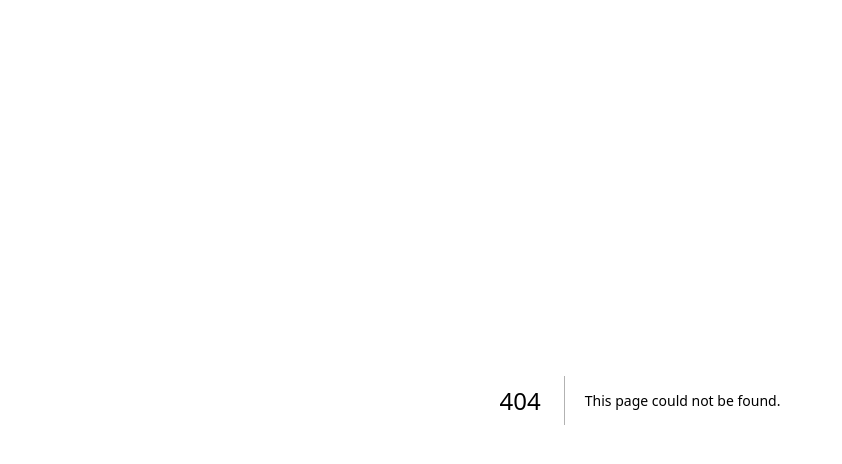
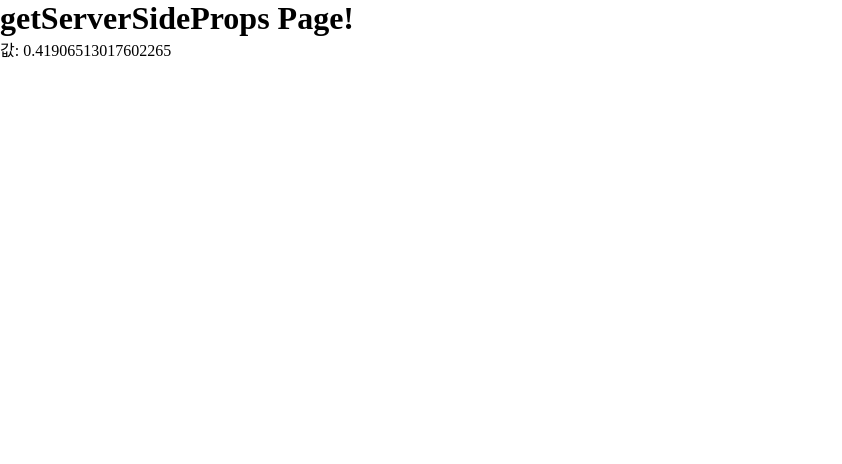
Before and after one commit to mieumje/nextjs-map, a Next.js app: page /section1/getServerSideProps in a window 1280 px wide. Before the commit this address had no page. Shown: the top 464 px of the page, without its empty margins (0-842 px from the left). Built offline with nearby package versions, Linux system fonts and the light colour scheme.

Commit message:
feat: getServerSideProps

```diff
--- /dev/null
+++ b/pages/section1/getServerSideProps.tsx
@@ -0,0 +1,42 @@
+import type { GetServerSideProps, NextPage } from 'next';
+
+type Props = {
+  data: number;
+};
+
+const Example: NextPage<Props> = ({ data }) => {
+  return (
+    <main>
+      <h1>getServerSideProps Page!</h1>
+      <p>값: {data}</p>
+    </main>
+  );
+};
+
+export default Example;
+
+export const getServerSideProps: GetServerSideProps = async ({ res }) => {
+  /** https://web.dev/i18n/ko/stale-while-revalidate/ */
+  // This value is considered fresh for five seconds (s-maxage=5).
+  // If a request is repeated within the next 5 seconds, the previously
+  // cached value will still be fresh.
+  //
+  // If the request is repeated before 5~15 seconds,
+  // the cached value will be stale but still render (stale-while-revalidate=10).
+  //
+  // In the background, a revalidation request will be made to populate the cache
+  // with a fresh value. If you refresh the page, you will see the new value.
+  res.setHeader(
+    'Cache-Control',
+    'public, s-maxage=5, stale-while-revalidate=10'
+  );
+
+  const delayInSeconds = 2;
+  const data = await new Promise((resolve) =>
+    setTimeout(() => resolve(Math.random()), delayInSeconds * 1000)
+  );
+
+  return {
+    props: { data },
+  };
+};
```
